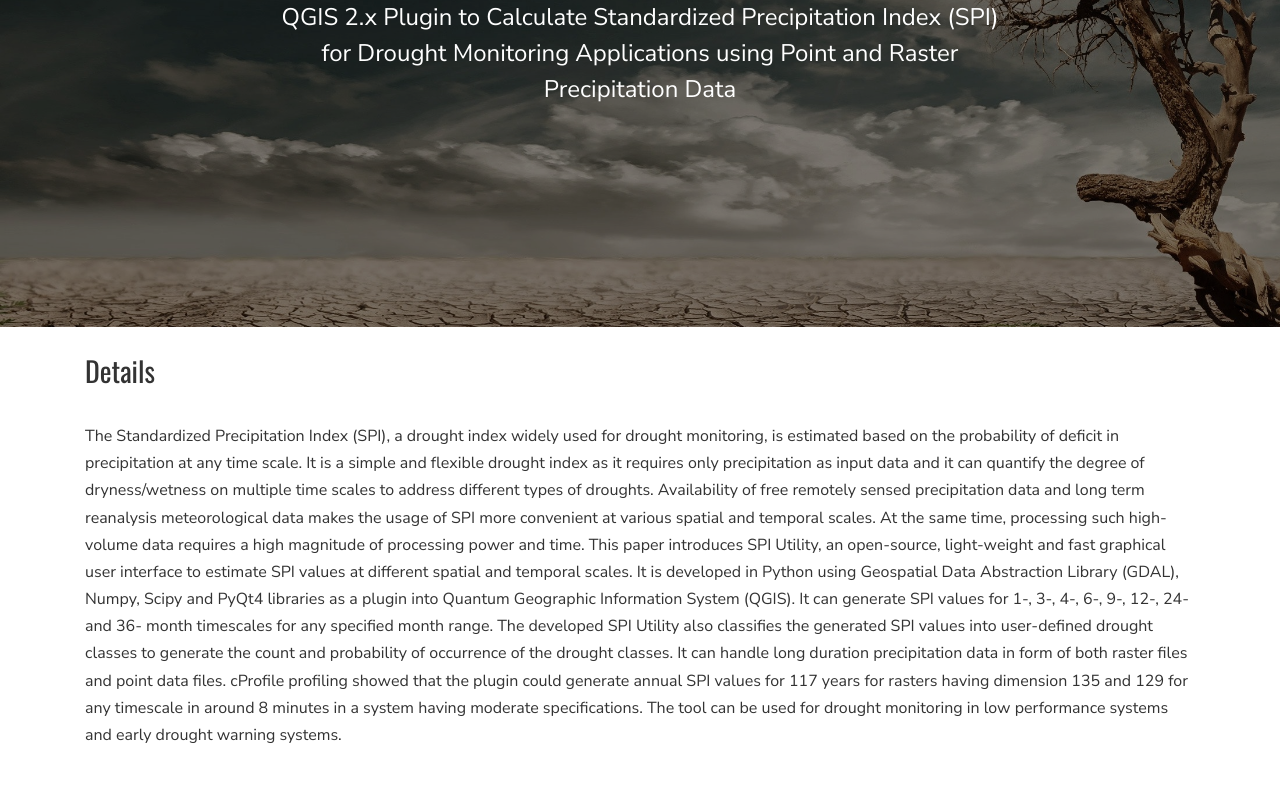
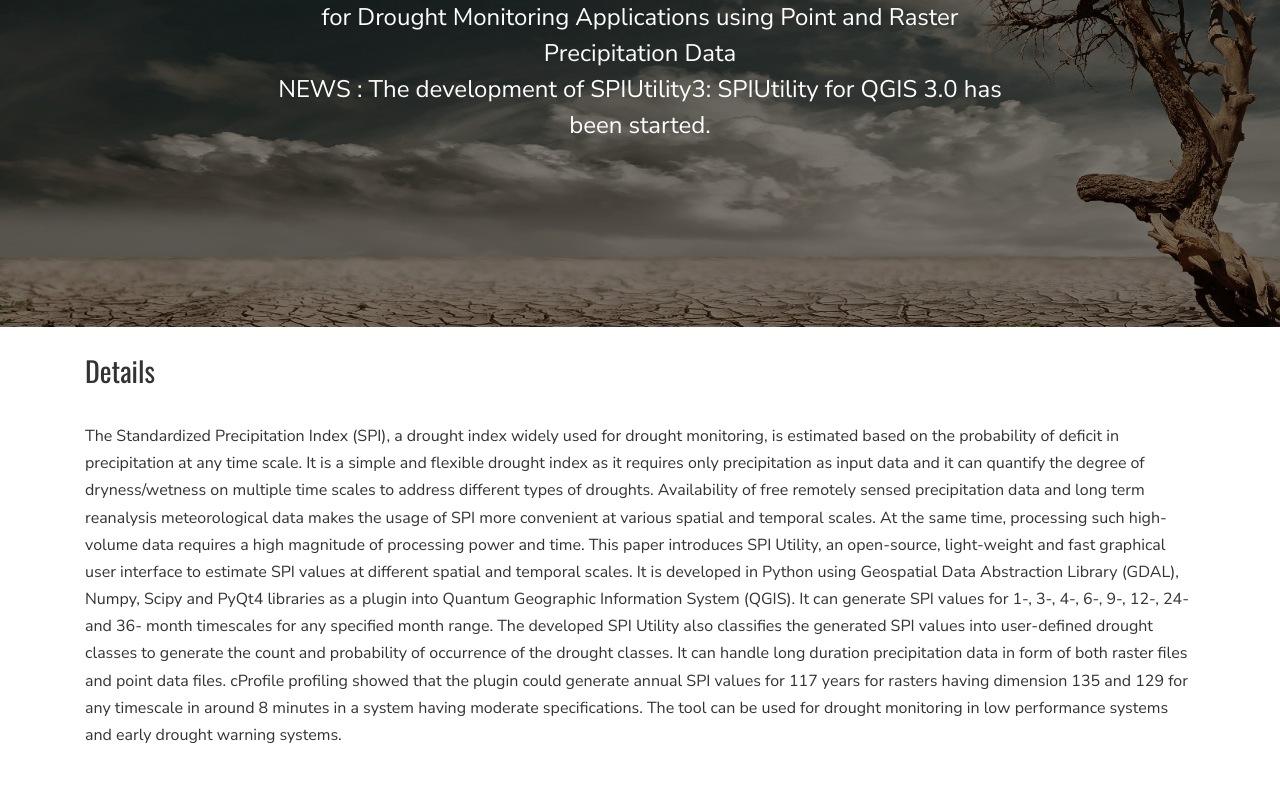
Before and after one commit to manaruchi/manaruchi.github.io, a plain HTML site: page spiutility.html in a window 1280 px wide. Shown: the part 273-1062 px from the top of the page. Drawn offline with nearby package versions, Linux system fonts and the light colour scheme; files whose address does not match are found by name.

Commit message:
Update spiutility.html

```diff
--- a/spiutility.html
+++ b/spiutility.html
@@ -76,7 +76,7 @@
         <div class="row align-items-center justify-content-center">
           <div class="col-md-8 text-center" data-aos="fade-up" data-aos-delay="400">
             <h1 class="mb-4">SPI Utility</h1>
-            <p class="mb-5">QGIS 2.x Plugin to Calculate Standardized Precipitation Index (SPI) for Drought Monitoring Applications using Point and Raster Precipitation Data</p>
+            <p class="mb-5">QGIS 2.x Plugin to Calculate Standardized Precipitation Index (SPI) for Drought Monitoring Applications using Point and Raster Precipitation Data<br />NEWS : The development of SPIUtility3: SPIUtility for QGIS 3.0 has been started.  </p>
 
           </div>
         </div>
```
